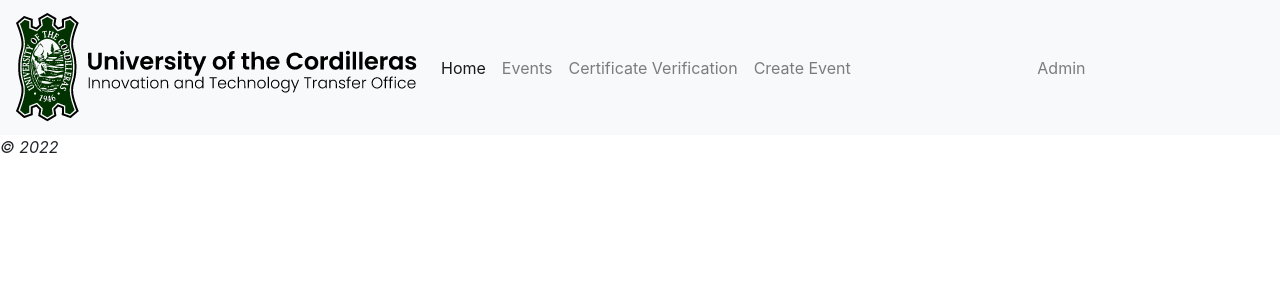
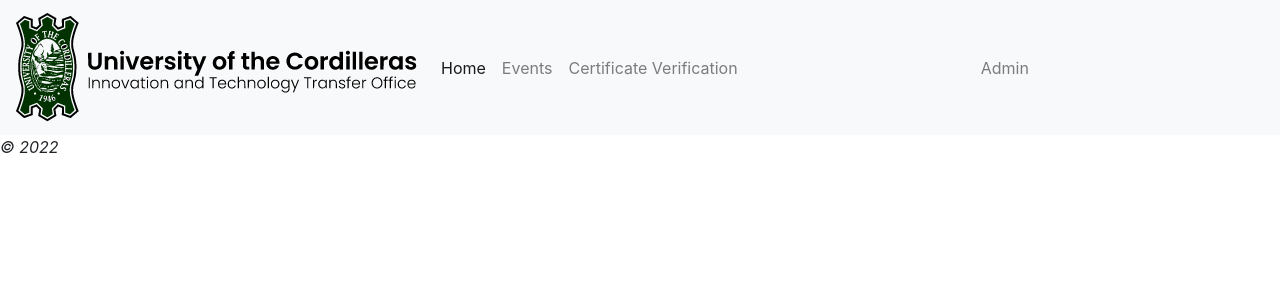
Before and after one commit to redchristian20/uc-cms, a CodeIgniter app: page /database/ in a window 1280 px wide. Shown: the top 300 px of the page. Run offline with CodeIgniter, Linux system fonts and the light colour scheme; some libraries are stand-ins or nearby versions.

Commit message:
Update header.php

```diff
--- a/application/views/templates/header.php
+++ b/application/views/templates/header.php
@@ -33,9 +33,6 @@
                 <li class="nav-item">
                     <a class="nav-link" href="certificate_verification">Certificate Verification</a>
                 </li>
-                <li class="nav-item">
-                    <a class="nav-link" href="create">Create Event</a>
-                </li>
             </ul>
             <ul class="form-inline my-2 my-lg-0 navbar-nav mr-auto">
             <li class="nav-item">
```
